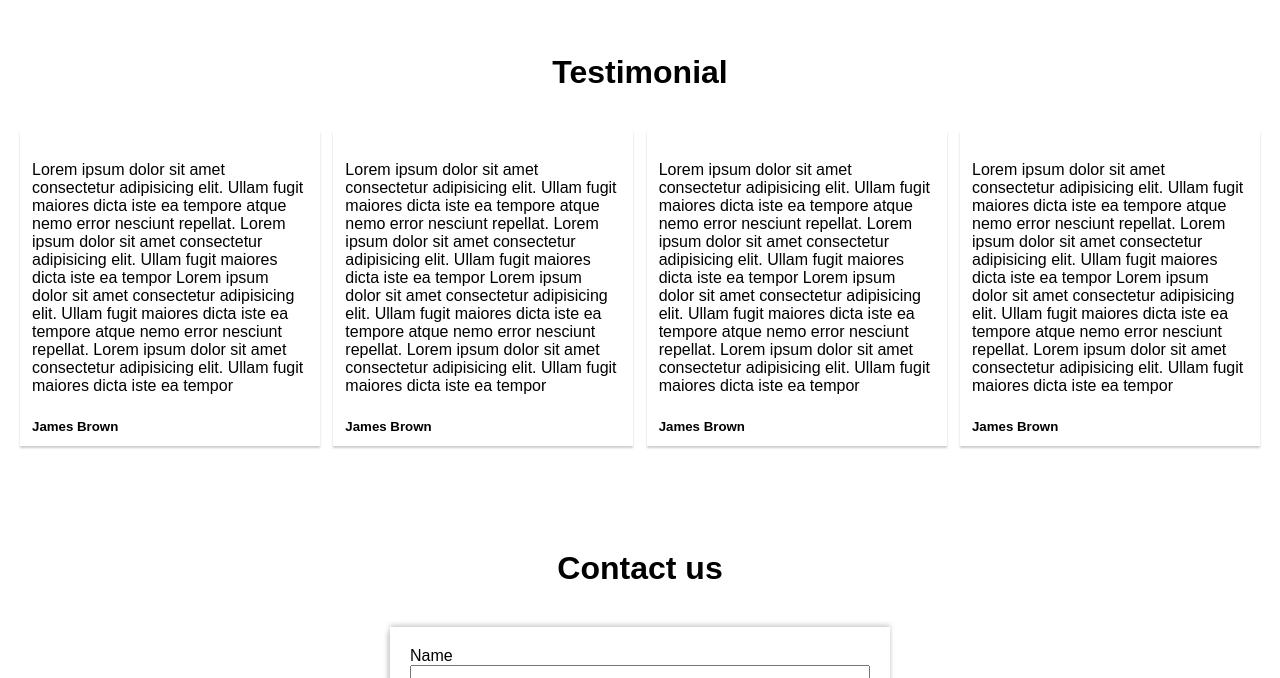
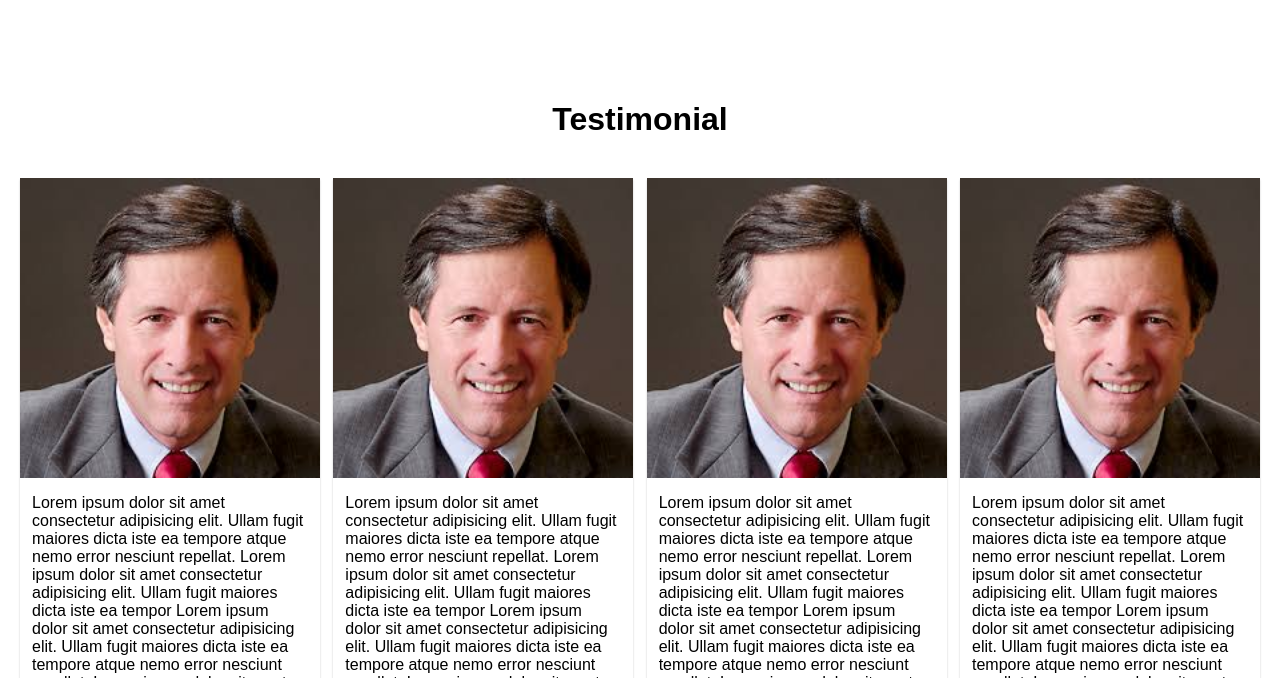
Before and after one commit to Oluwatoyin50/my-website, a plain HTML site: page index.html in a window 1280 px wide. Shown: the part 1571-2249 px from the top of the page. Drawn offline with Linux system fonts and the light colour scheme; files whose address does not match are found by name.

Commit message:
Update index.html

```diff
--- a/index.html
+++ b/index.html
@@ -87,7 +87,7 @@
 
             <div class="about-content">
                 <div>
-                    <img src="/PRACTICE/images.jpg" alt="">
+                    <img src="images.jpg" alt="">
                 </div>
                 <div>
                     <h5>About</h5>
@@ -115,7 +115,7 @@
             <h1>Testimonial</h1>
             <div class="testimonial-content">
                 <div>
-                    <img src="/PRACTICE/images.jpg" alt="">
+                    <img src="images.jpg" alt="">
                     <p>
                         Lorem ipsum dolor sit amet consectetur adipisicing elit.
                         Ullam fugit maiores dicta iste ea tempore atque nemo error nesciunt repellat.
@@ -129,7 +129,7 @@
                     <h5>James Brown</h5>
                 </div>
                 <div>
-                    <img src="/PRACTICE/images.jpg" alt="">
+                    <img src="images.jpg" alt="">
                     <p>
                         Lorem ipsum dolor sit amet consectetur adipisicing elit.
                         Ullam fugit maiores dicta iste ea tempore atque nemo error nesciunt repellat.
@@ -143,7 +143,7 @@
                     <h5>James Brown</h5>
                 </div>
                 <div>
-                    <img src="/PRACTICE/images.jpg" alt="">
+                    <img src="images.jpg" alt="">
                     <p>
                         Lorem ipsum dolor sit amet consectetur adipisicing elit.
                         Ullam fugit maiores dicta iste ea tempore atque nemo error nesciunt repellat.
@@ -157,7 +157,7 @@
                     <h5>James Brown</h5>
                 </div>
                 <div>
-                    <img src="/PRACTICE/images.jpg" alt="">
+                    <img src="images.jpg" alt="">
                     <p>
                         Lorem ipsum dolor sit amet consectetur adipisicing elit.
                         Ullam fugit maiores dicta iste ea tempore atque nemo error nesciunt repellat.
```
